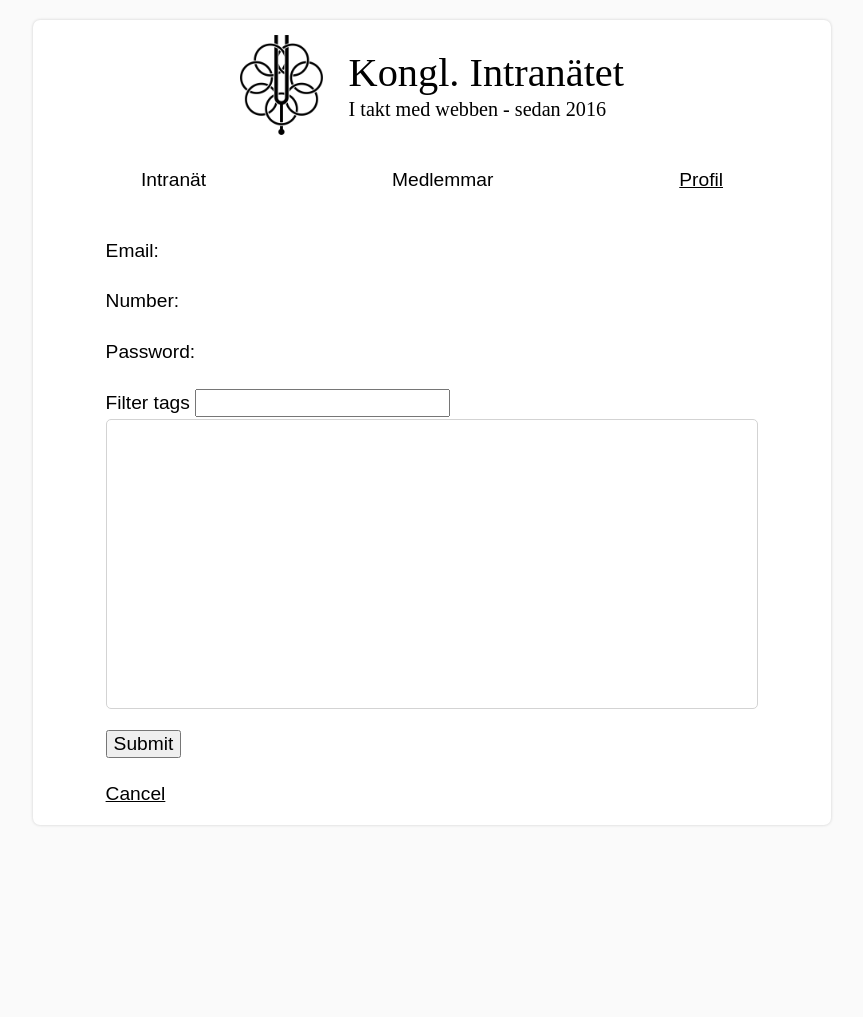
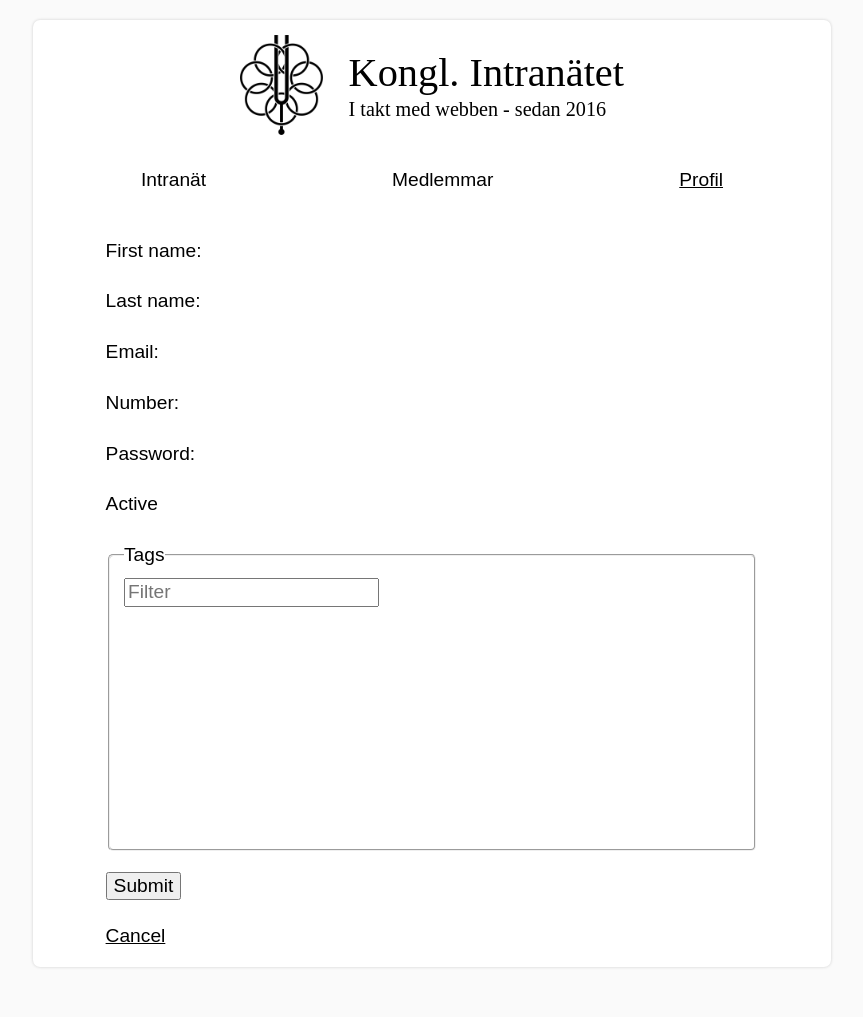
Before and after one commit to reinefjord/teknologkoren-se, a Python web app: template app/templates/intranet/full_edit_user.html in a window 1280 px wide. Shown: the whole page, without its empty margins (208-1071 px from the left). Before the commit the page ends 826 px from the top, so only its background shows below. Run offline with Jinja, Linux system fonts and the light colour scheme; the template is opened without the code that fills it, so the values that code supplies are empty; some libraries are stand-ins or nearby versions.

Commit message:
use fieldset instead of reinventing it with divs

```diff
--- a/app/static/css/style.css
+++ b/app/static/css/style.css
@@ -216,16 +216,10 @@ article header {
 }
 
 .tags {
-    border: 1px solid lightgrey;
     border-radius: 5px;
     height: 15em;
     overflow: auto;
 }
-.tags ul {
-    list-style: none;
-    padding: 0 10px;
-}
-
 
 @media screen and (max-width: 55em) {
     html {
--- a/app/templates/intranet/full_edit_user.html
+++ b/app/templates/intranet/full_edit_user.html
@@ -14,7 +14,6 @@
   <form method="POST" enctype="multipart/form-data">
     {{ form.csrf_token }}
 
-    {% if full_form %}
     <div class="field">
       <label for="first_name">First name: </label>
       {{ form.first_name() }}
@@ -24,12 +23,6 @@
       <label for="last_name">Last name: </label>
       {{ form.last_name() }}
     </div>
-
-    <div class="field">
-      {{ form.active() }}
-      <label for="active">Active</label>
-    </div>
-    {% endif %}
 
     <div class="field">
       <label for="email">Email: </label>
@@ -46,23 +39,24 @@
       {{ form.password() }}
     </div>
 
-    <label for="filter">Filter tags</label>
-    <input type="text" id="filter">
-    <div class="tags">
+    <div class="field">
+      {{ form.active() }}
+      <label for="active">Active</label>
+    </div>
+
+    <fieldset class="tags">
       {{ form.tags.csrf_token }}
 
-      <ul>
+      <legend>Tags</legend>
+
+      <input type="text" id="filter" placeholder="Filter">
       {% for field in form.tags if field.name != "tags-csrf_token" %}
-      <li>
       <div class="field">
         {{ field }}
         <label for="{{ field.id }}">{{ field.label }}</label>
       </div>
-      </li>
       {% endfor %}
-      </ul>
-
-    </div>
+    </fieldset>
 
     <div class="field">
       <input type=submit value="Submit">
@@ -82,7 +76,7 @@ $(document).ready(function(){
     var filter = $(this).val()
 
       // Loop through the comment list
-      $(".tags ul li").each(function(){
+      $(".tags .field").each(function(){
 
         // Hide list item if it does not contain the text phrase
         if ($(this).text().search(new RegExp(filter, "i")) < 0) {
```
